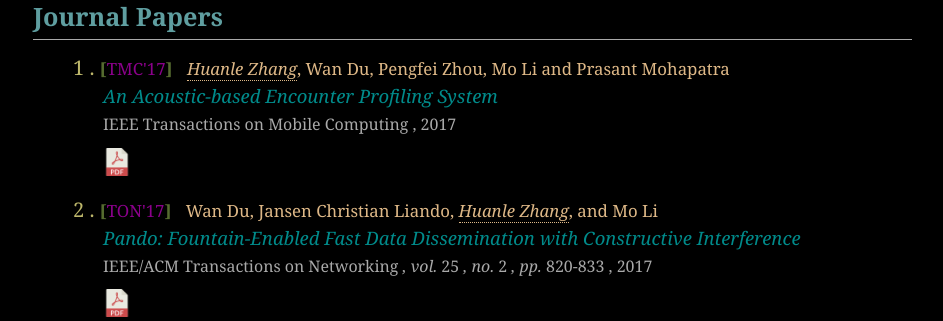
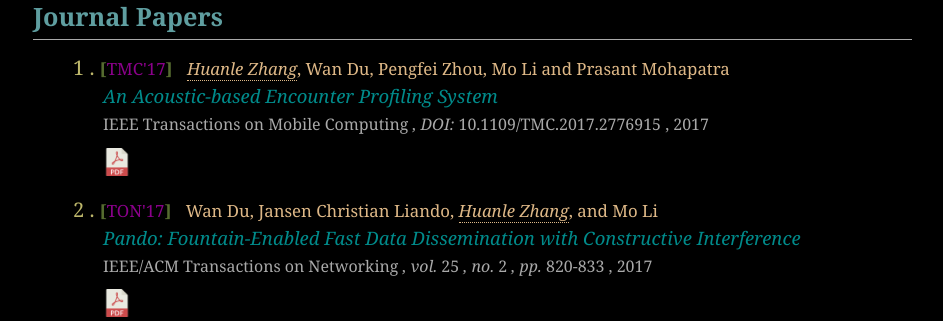
Before and after one commit to dtczhl/dtc-personal-website, a PHP site: page /publications.php in a window 1280 px wide. Shown: the part 1094-1415 px from the top of the page, without its empty margins (5-948 px from the left). Run offline with PHP 8.4, Linux system fonts and the light colour scheme.

Commit message:
tmc dopenc doi add

```diff
--- a/publications.php
+++ b/publications.php
@@ -122,6 +122,7 @@
 					 <span class="author"><span class="meAuthor">Huanle Zhang</span>, Wan Du, Pengfei Zhou, Mo Li and Prasant Mohapatra </span>
 				     <span class="paper_title"> An Acoustic-based Encounter Profiling System </span>
 					 <span class="publisher"> IEEE Transactions on Mobile Computing </span>
+					 <span class="doi"> 10.1109/TMC.2017.2776915 </span>
 					 <span class="date"> 2017 </span>
 					 <div class="download">
 						<a href="publication/journal/dopenc_tmc_17/paper.pdf" target="_blank" ref="author" class="pdf"></a>
```
